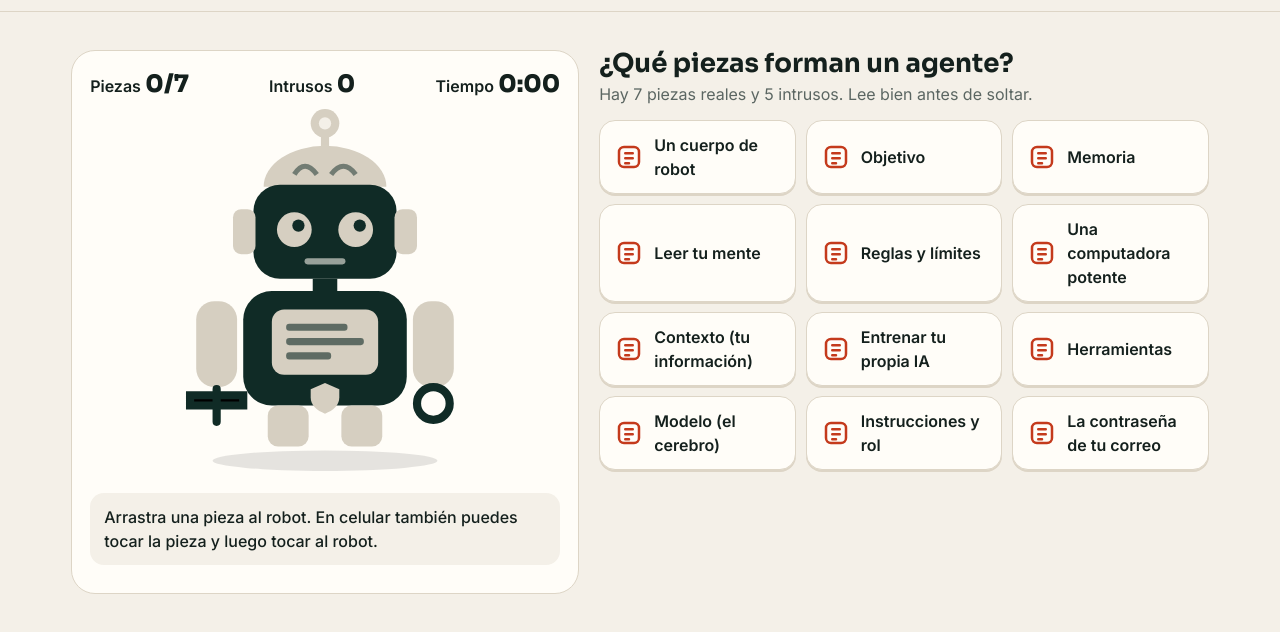
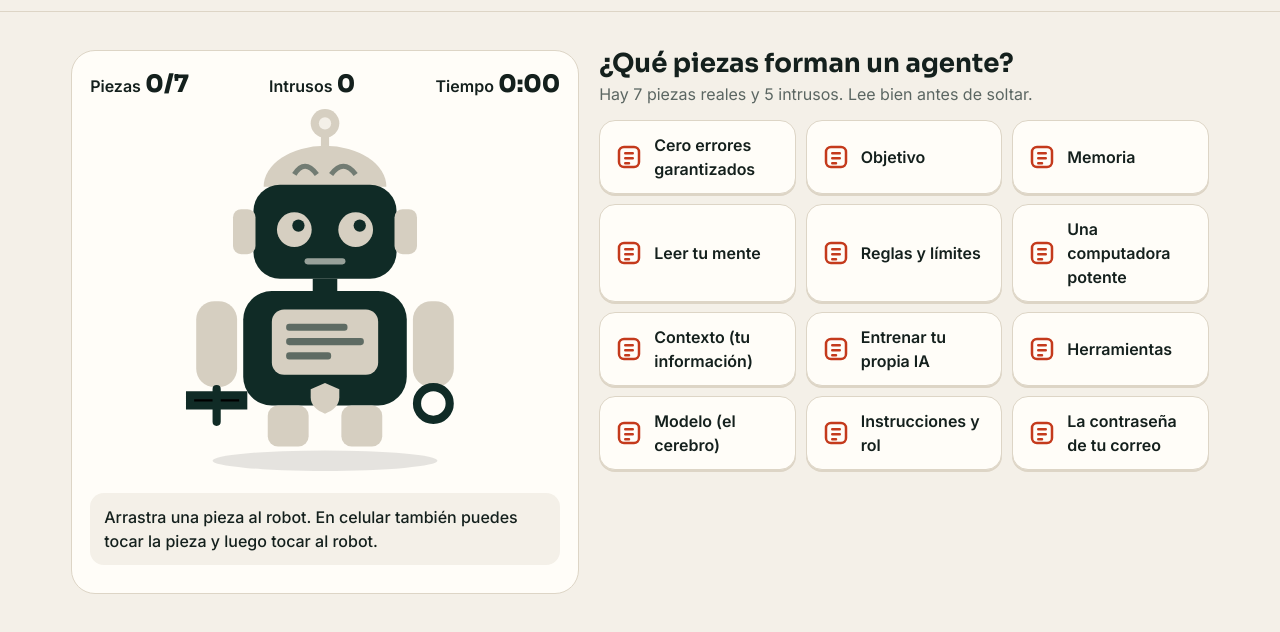
Before and after one commit to hectorord/IA...yudame, a plain HTML site: page index.html in a window 1280 px wide. Shown: the part 44-676 px from the top of the page. Drawn offline with Linux system fonts and the light colour scheme.

Commit message:
Update index.html
update intruders

```diff
--- a/index.html
+++ b/index.html
@@ -151,9 +151,9 @@ const PIEZAS=[
  {id:'memoria',t:'Memoria',ok:1,m:'¡Sí! Recuerda lo que ya hizo en la tarea y lo que aprendió de ti.'},
  {id:'reglas',t:'Reglas y límites',ok:1,m:'¡Sí! Lo que NO debe hacer y cuándo debe pedirte permiso. Tú sigues al mando.'},
  {id:'mente',t:'Leer tu mente',ok:0,m:'¡Intruso! Si no le das contexto e instrucciones, no lo sabe.'},
- {id:'cuerpo',t:'Un cuerpo de robot',ok:0,m:'¡Intruso! Un agente es software: vive en la nube. Este robot es solo un dibujo 😉'},
+ {id:'errores',t:'Cero errores garantizados',ok:0,m:'¡Intruso! Un agente se puede equivocar. Por eso le pones reglas y tú revisas lo que entrega.'},
  {id:'potente',t:'Una computadora potente',ok:0,m:'¡Intruso! Te basta tu celular, tablet o laptop: el trabajo pesado ocurre en la nube.'},
- {id:'correo',t:'La contraseña de tu correo',ok:0,m:'¡Intruso! Se conecta con permisos que tú autorizas (como “Iniciar sesión con Google”), nunca con tu contraseña.'},
+ {id:'correo',t:'La contraseña de tu correo',ok:0,m:'¡Intruso! Sí necesita acceso, pero con una llave propia (token) que tú limitas y puedes revocar. Tu contraseña, nunca.'},
  {id:'entrenar',t:'Entrenar tu propia IA',ok:0,m:'¡Intruso! Usas un modelo que ya existe y le das tu contexto. No hace falta entrenar nada.'}];
 const $=s=>document.querySelector(s);
 const tilesEl=$('#tiles'),robotBtn=$('#robotBtn'),robot=$('#robot'),msg=$('#msg');
```
